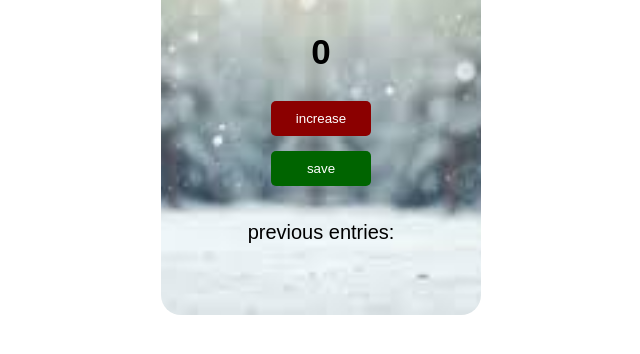
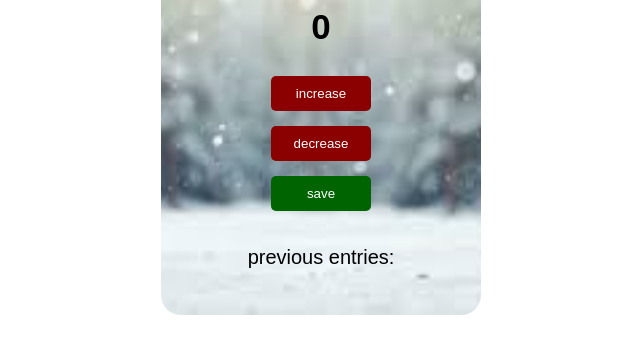
Before and after one commit to Muniir1/counter-app, a plain HTML site: page index.html in a window 1280 px wide. Shown: the part 318-672 px from the top of the page, without its empty margins (319-959 px from the left). Drawn offline with Linux system fonts and the light colour scheme.

Commit message:
decrease button added

```diff
--- a/index.html
+++ b/index.html
@@ -11,6 +11,7 @@
         <h1>people entered:</h1>
         <h2 id="counter">0</h2>
         <button id="increase" onclick="add()">increase</button>
+        <button id="decrease" onclick="minus()">decrease</button>
         <button class="save" onclick="saved()">save</button>
         <p class="saved-el">previous entries:</p>
         <script src="index.js"></script>
--- a/index.js
+++ b/index.js
@@ -1,5 +1,4 @@
 let counter = document.querySelector("#counter");
-const increase = document.querySelector("#increase");
 const save = document.querySelector(".save");
 const saveEl = document.querySelector(".saved-el");
 
@@ -9,6 +8,10 @@ function add() {
     count +=1
     counter.innerText = count;
 }
+function minus() {
+    count -=1
+    counter.innerText = count;
+}
 function saved() {
     let saveStr = count + " - "
     saveEl.textContent += saveStr;
```
